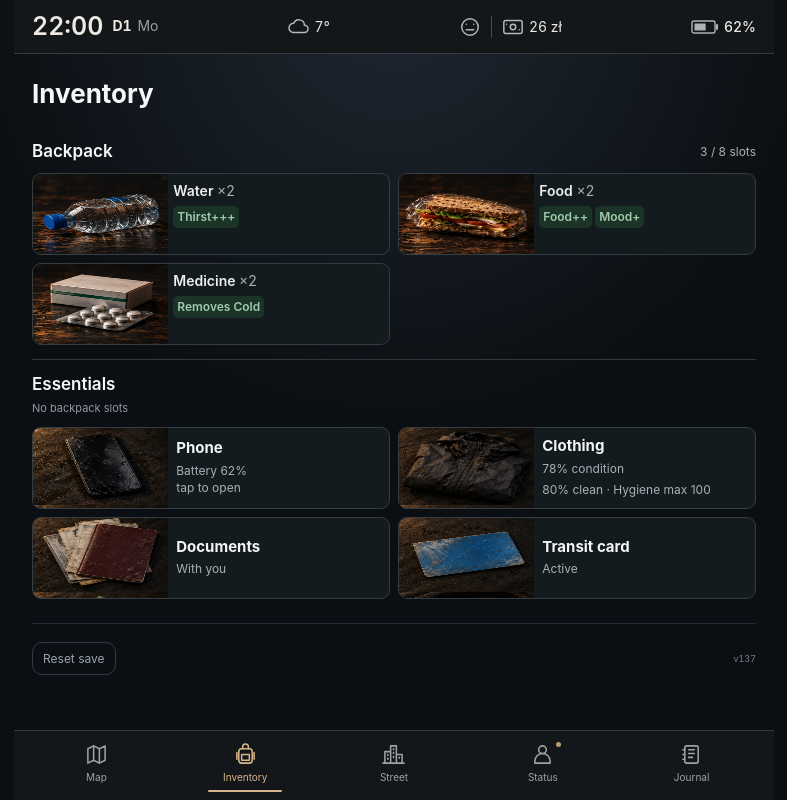
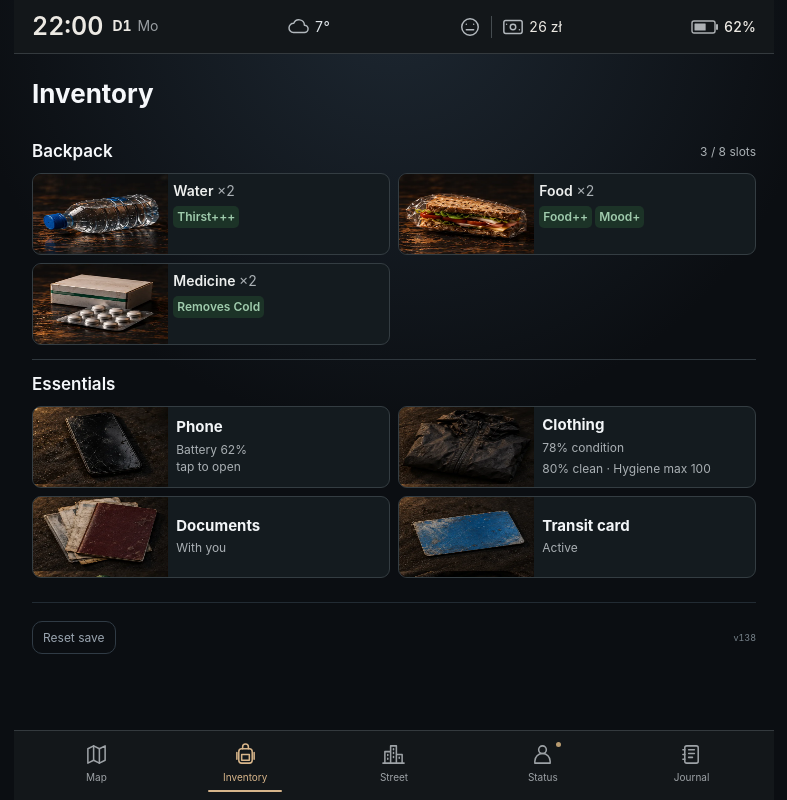
Before and after one commit to AlexanderKruk/street-life-game, a React (Vite) app: page / in a window 1280 px wide. Both pictures are taken after a click on the button "Inventory". Shown: the whole page, without its empty margins (246-1033 px from the left). Built offline with nearby package versions, Linux system fonts and the light colour scheme.

Commit message:
Increase Essentials detail text and remove slot-free subtitle (v138)

```diff
--- a/src/App.tsx
+++ b/src/App.tsx
@@ -11,7 +11,7 @@ import ClosedContent from './ClosedContent'
 import ResultCard, { type ResultCardData } from './ResultCard'
 import { questionPresentation } from './resultPresentation'
 
-const BUILD_VERSION = 'v2026.10.11-137'
+const BUILD_VERSION = 'v2026.10.11-138'
 
 const PHONE_ACTIVITY_KEY = 'street-life-phone-activity-v1'
 const PHONE_SEARCH_ESTIMATE = 15
@@ -2072,7 +2072,7 @@ export default function App() {
       </div>
       {usedBackpackSlots === 0 && <p className="backpack-empty-message">Your backpack is empty.</p>}
 
-      <div className="inventory-section-heading essentials-heading"><div><strong>Essentials</strong><small>No backpack slots</small></div></div>
+      <div className="inventory-section-heading essentials-heading"><strong>Essentials</strong></div>
       {phoneOpen && <div className="phone-overlay" onClick={() => setPhoneOpen(false)}><div className="phone-modal" onClick={(event) => event.stopPropagation()}><button className="sheet-close" onClick={() => setPhoneOpen(false)}>×</button><div className="phone-panel">
         <div className="phone-panel-heading"><strong>📱 Phone use</strong><span>{Math.round(inventory.phoneBattery)}%</span></div>
         <button className="action" onClick={buyMobileService} disabled={game.money < 1}><div><strong>📶 Mobile service</strong><small>{mobileServiceActive ? `Active · ${mobileServiceMinutesLeft >= 60 ? Math.ceil(mobileServiceMinutesLeft / 60) + 'h left' : mobileServiceMinutesLeft + 'm left'}` : 'No active service'} · Navigation, Music & Video</small></div><span>1 zł · +24h</span></button>
--- a/src/styles.css
+++ b/src/styles.css
@@ -894,6 +894,6 @@ button.inventory-slot { cursor:pointer; width:100%; }
 .inventory-screen .essentials-grid .inventory-art { min-height:80px; }
 .inventory-screen .essentials-grid .inventory-item > div { justify-content:center; padding:8px 7px 8px 0; gap:5px; }
 .inventory-screen .essentials-grid strong { font-size:12px; line-height:1.25; }
-.inventory-screen .essentials-grid small { font-size:10px; line-height:1.4; color:#aab0b4; }
+.inventory-screen .essentials-grid small { font-size:12px; line-height:1.4; color:#aab0b4; }
 .inventory-slot:focus-visible { outline:2px solid #d7b58a; outline-offset:2px; }
 @media(min-width:600px) { .inventory-slot-copy strong { font-size:14px; } .inventory-effects em { font-size:12px; } .inventory-screen .essentials-grid strong { font-size:15px; } .inventory-screen .essentials-grid small { font-size:12px; } }
```
